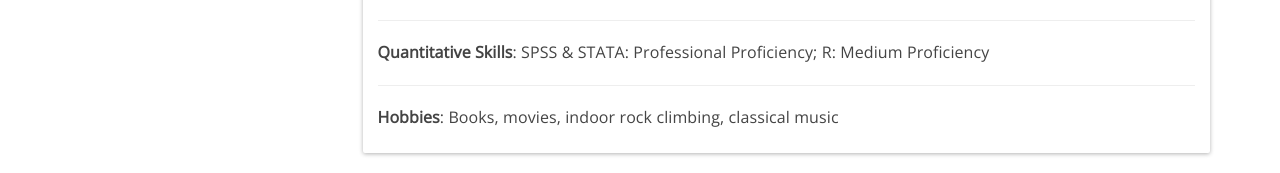
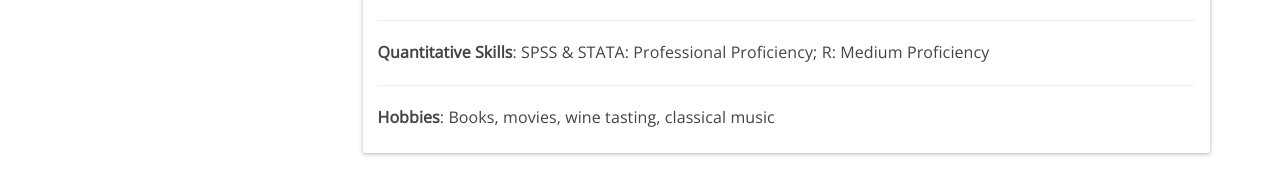
Before and after one commit to CeciliaZhang/-CeciliaZhang-.github-io, a Jekyll site: the page built from index.html, in a window 1280 px wide and 900 px high, scrolled down 1597 px. Shown: the part 724-897 px from the top of the window. Built offline with Jekyll 4.4.1, drawn with Linux system fonts in a browser that asks for light colours; nearby versions of some CDN libraries.

Commit message:
Update skills.html

```diff
--- a/_includes/skills.html
+++ b/_includes/skills.html
@@ -7,6 +7,6 @@
         <hr/>
         <h5><b>Quantitative Skills</b>: SPSS & STATA: Professional Proficiency; R: Medium Proficiency</h5>
         <hr/>
-        <h5><b>Hobbies</b>: Books, movies, indoor rock climbing, classical music</h5>
+        <h5><b>Hobbies</b>: Books, movies, wine tasting, classical music</h5>
     </div>
 </div>
```
